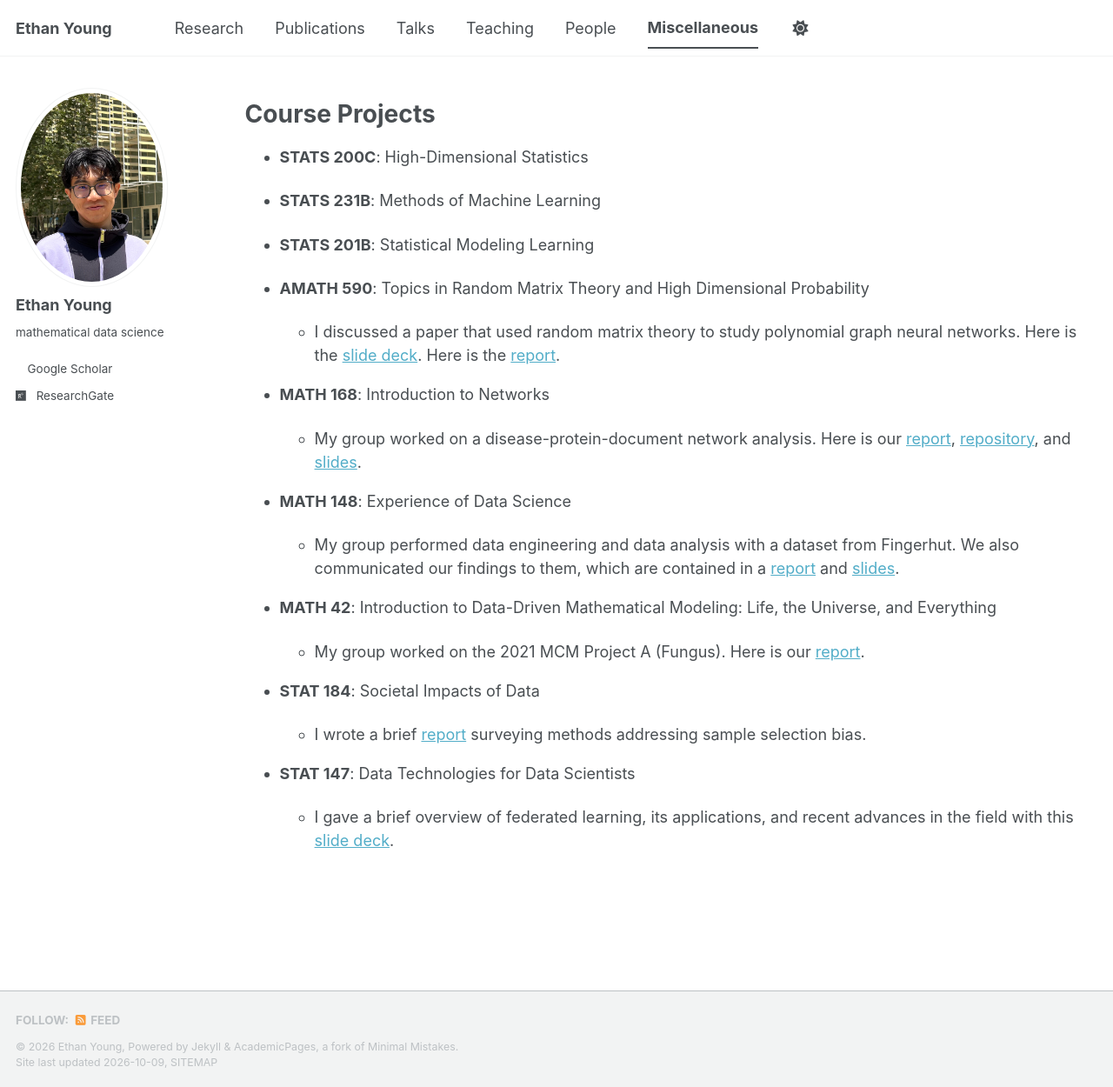
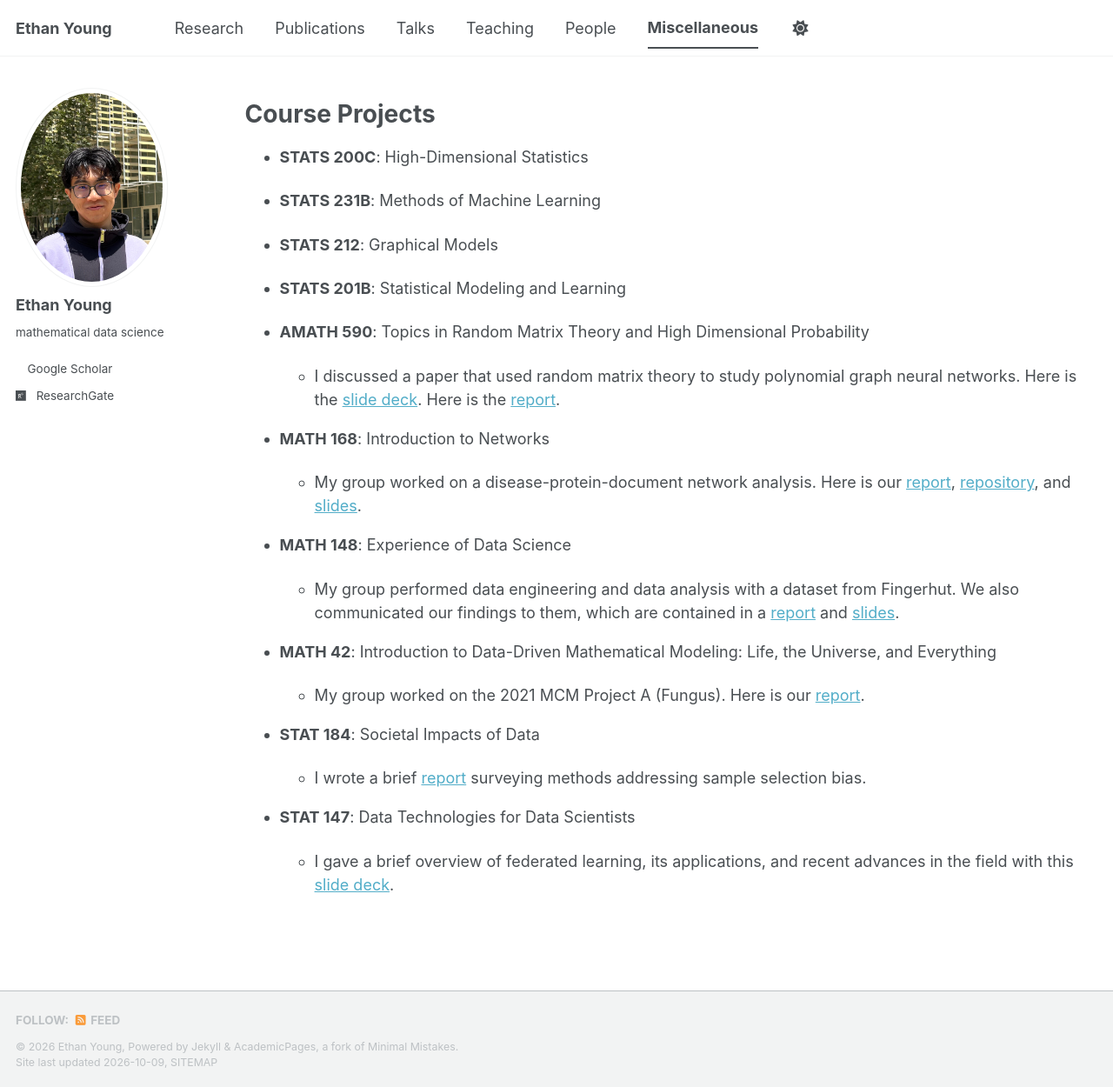
Before and after one commit to ethanjyoung/ethanjyoung.github.io, a Jekyll site: the page built from _pages/misc.md, in a window 1280 px wide and 1250 px high. Shown: the whole window at 87% size. Built offline with Jekyll 4.4.1, drawn with Linux system fonts in a browser that asks for light colours; a style sheet for code colours, icons or effects is not loaded.

Commit message:
Update course listings in misc.md

```diff
--- a/_pages/misc.md
+++ b/_pages/misc.md
@@ -11,7 +11,9 @@ author_profile: true
 
 * **STATS 231B**: Methods of Machine Learning
 
-* **STATS 201B**: Statistical Modeling Learning
+* **STATS 212**: Graphical Models
+
+* **STATS 201B**: Statistical Modeling and Learning
 
 * **AMATH 590**: Topics in Random Matrix Theory and High Dimensional Probability
 
```
